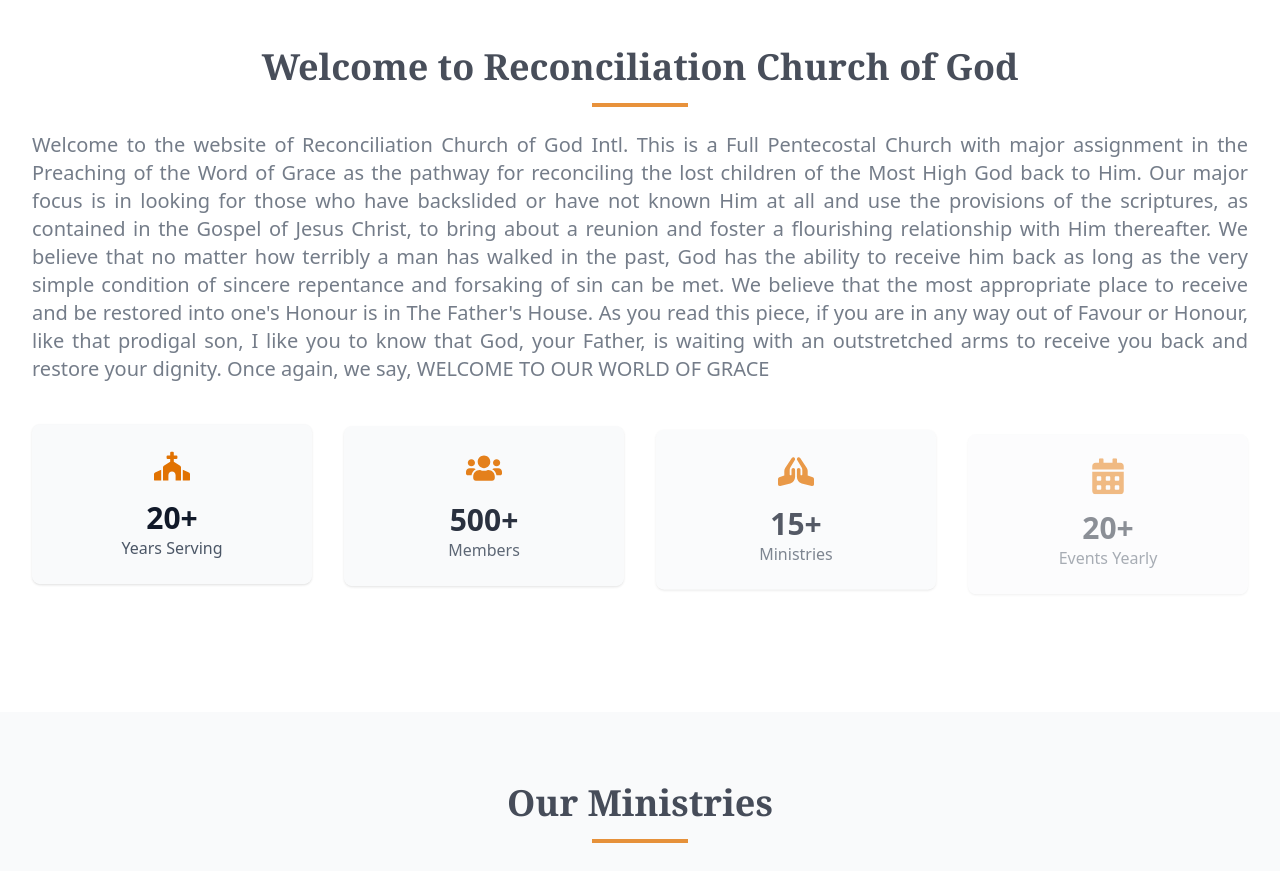
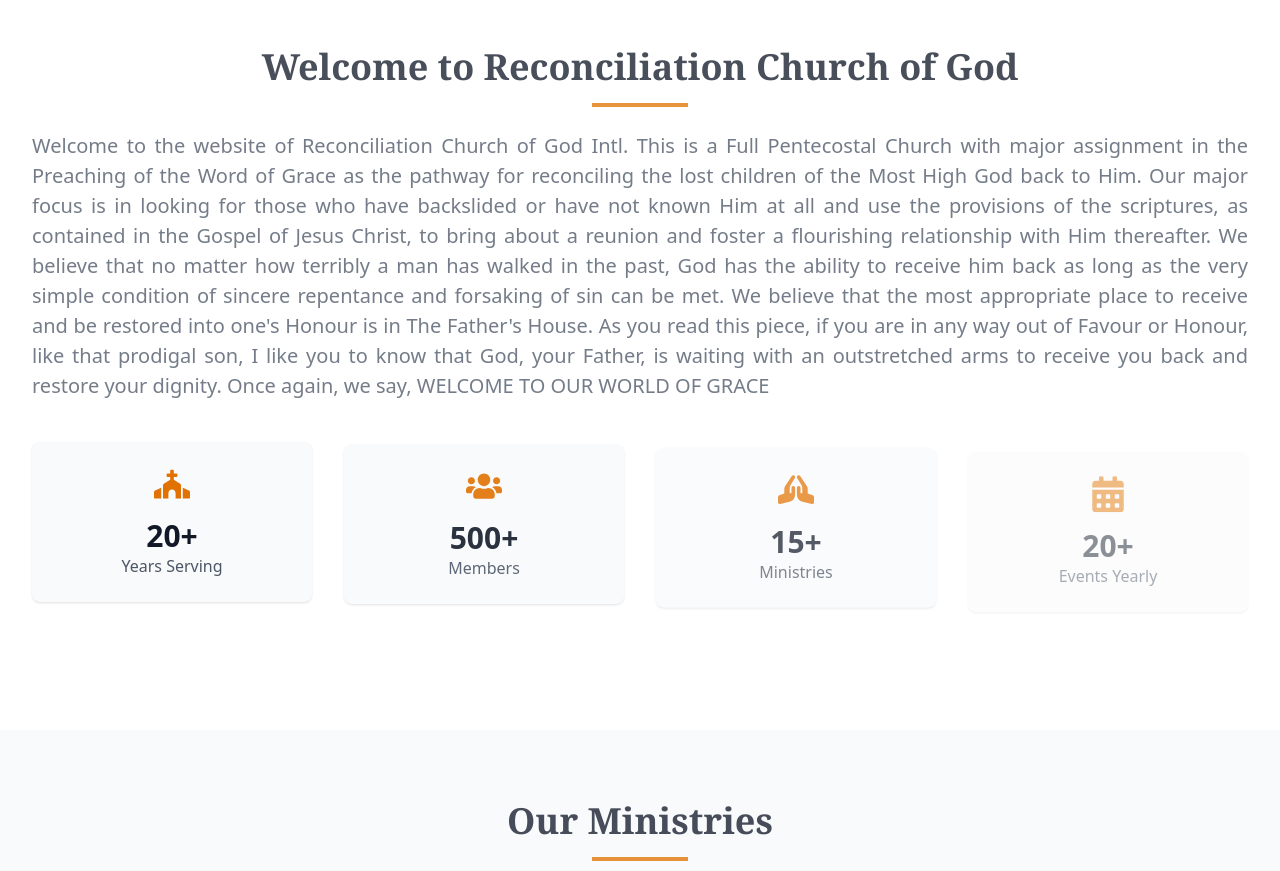
Before and after one commit to RCG2025-hash/church-frontend, a React (Vite) app: page / in a window 1280 px wide. Shown: the part 1620-2491 px from the top of the page. Built offline with nearby package versions, Linux system fonts and the light colour scheme.

Commit message:
initial commit change

```diff
--- a/src/pages/Home.jsx
+++ b/src/pages/Home.jsx
@@ -189,7 +189,7 @@ function Home() {
           >
             <h2 className="text-4xl font-bold text-gray-900 font-serif mb-4">Welcome to Reconciliation Church of God</h2>
             <div className="w-24 h-1 bg-amber-600 mx-auto mb-6"></div>
-            <p className="text-xl text-gray-600 mx-auto text-justify">
+            <p className="text-xl text-gray-600 mx-auto text-justify tracking-normal leading-normal whitespace-normal break-words">
              Welcome to the website of Reconciliation Church of God Intl. This is a Full Pentecostal Church with major assignment in the Preaching of the Word of Grace as the pathway for reconciling the lost children of the Most High God back to Him. Our major focus is in looking for those who have backslided or have not known Him at all and use the provisions of the scriptures, as contained in the Gospel of Jesus Christ, to bring about a reunion and foster a flourishing relationship with Him thereafter.
             We believe that no matter how terribly a man has walked in the past, God has the ability to receive him back as long as the very simple condition of sincere repentance and forsaking of sin can be met. We believe that the most appropriate place to receive and be restored into one's Honour is in The Father's House.
             As you read this piece, if you are in any way out of Favour or Honour, like that prodigal son, I like you to know that God, your Father, is waiting with an outstretched arms to receive you back and restore your dignity.
```
